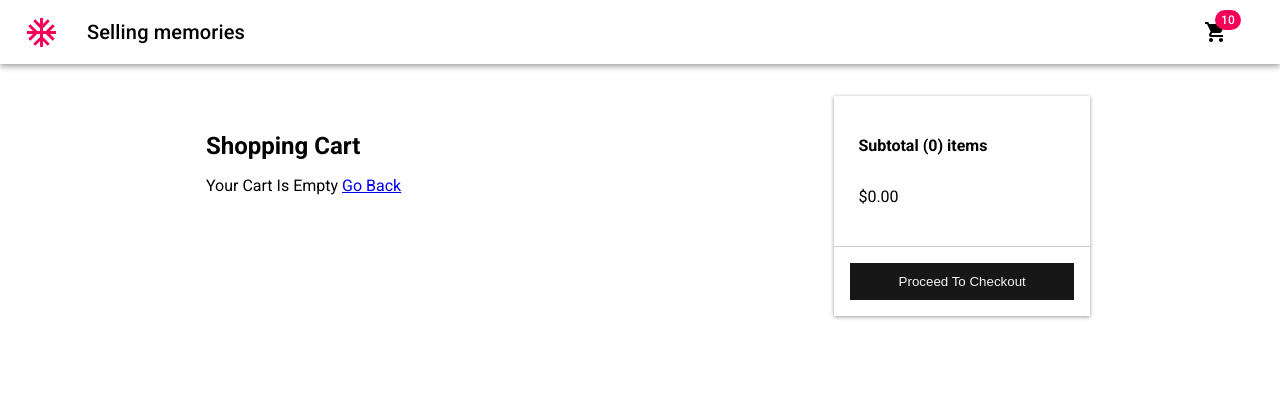
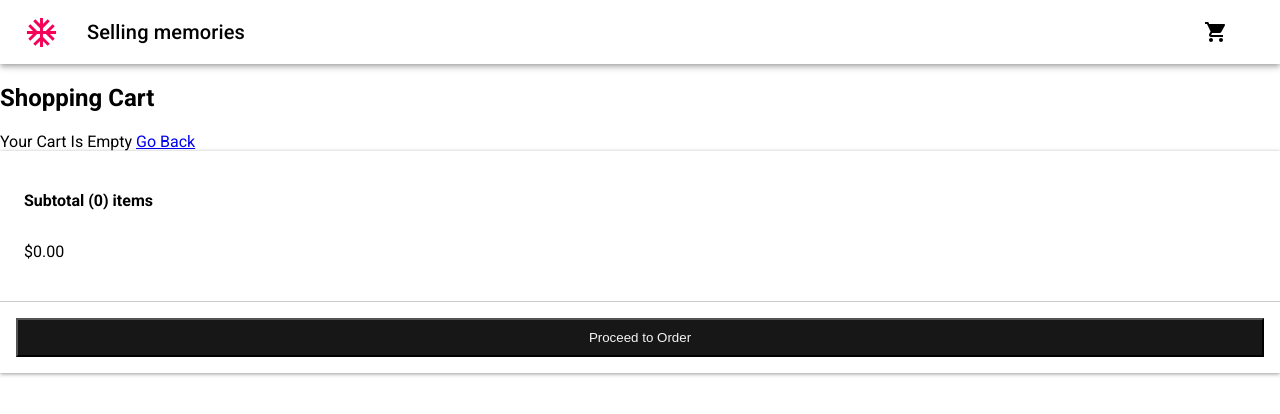
Before and after one commit to BarbaraPakula/memories_shop_react, a React (Create React App) app in the folder frontend/: page /cart in a window 1280 px wide. Shown: the top 414 px of the page. Built offline with nearby package versions, Linux system fonts and the light colour scheme.

Commit message:
Add getCartCount to Header and remove some bugs

```diff
--- a/frontend/src/components/common/productCard/ProductCard.js
+++ b/frontend/src/components/common/productCard/ProductCard.js
@@ -1,7 +1,7 @@
 import React, { useState } from "react";
 import "./ProductCard.module.scss";
 import { Link } from "react-router-dom";
-// import PropTypes from 'prop-types';
+import propTypes from 'prop-types';
 
 import { makeStyles } from "@material-ui/core/styles";
 import clsx from "clsx";
@@ -105,4 +105,12 @@ const ProductCard = ({ imageUrl, description, price, name, productId }) => {
   );
 };
 
+ProductCard.propTypes = {
+  imageUrl: propTypes.string,
+  description: propTypes.string,
+  price: propTypes.number,
+  name: propTypes.string,
+  productId: propTypes.string,
+};
+
 export default ProductCard;
--- a/frontend/src/components/layout/header/Header.js
+++ b/frontend/src/components/layout/header/Header.js
@@ -1,12 +1,10 @@
-import React from 'react';
-// import styles from './Header.module.scss';
+import React from "react";
+import { Link } from "react-router-dom";
+import { useSelector } from "react-redux";
 
-import { makeStyles } from '@material-ui/core/styles';
-
-import { ShoppingCart } from '@material-ui/icons';
-import AcUnitIcon from '@material-ui/icons/AcUnit';
-
-import { Link } from 'react-router-dom';
+import { makeStyles } from "@material-ui/core/styles";
+import { ShoppingCart } from "@material-ui/icons";
+import AcUnitIcon from "@material-ui/icons/AcUnit";
 import {
   AppBar,
   Toolbar,
@@ -14,7 +12,7 @@ import {
   Badge,
   MenuItem,
   Typography,
-} from '@material-ui/core';
+} from "@material-ui/core";
 
 const useStyles = makeStyles((theme) => ({
   root: {
@@ -28,8 +26,14 @@ const useStyles = makeStyles((theme) => ({
   },
 }));
 
-export const Header = (props) => {
+export const Header = () => {
   const classes = useStyles();
+  const cart = useSelector((state) => state.cart);
+  console.log("mmm cart:", cart);
+  const { cartItems } = cart;
+  const getCartCount = () => {
+    return cartItems.reduce((qty, item) => Number(item.qty) + qty, 0);
+  };
 
   return (
     <div className={classes.root}>
@@ -59,7 +63,7 @@ export const Header = (props) => {
               aria-label="Show cart items"
               color="inherit"
             >
-              <Badge badgeContent={'10'} color="secondary">
+              <Badge badgeContent={getCartCount()} color="secondary">
                 <ShoppingCart />
               </Badge>
             </IconButton>
--- a/frontend/src/components/views/cartpage/Cartpage.js
+++ b/frontend/src/components/views/cartpage/Cartpage.js
@@ -1,18 +1,16 @@
-import React from 'react';
-import styles from './Cartpage.scss';
-import { useEffect } from 'react';
-import { useSelector, useDispatch } from 'react-redux';
+import React from "react";
+import styles from "./Cartpage.scss";
+import { useEffect } from "react";
+import { useSelector, useDispatch } from "react-redux";
 import { Link } from "react-router-dom";
 
-
 // Components
-
-import CartItem from '../../common/CartItem/CartItem';
+import CartItem from "../../common/CartItem/CartItem";
 
 // Actions
-import { addToCart, removeFromCart } from '../../../redux/cartReducer';
+import { addToCart, removeFromCart } from "../../../redux/cartReducer";
 
-const Cart = (props) => {
+const Cart = () => {
   const dispatch = useDispatch();
 
   const cart = useSelector((state) => state.cart);
@@ -38,23 +36,20 @@ const Cart = (props) => {
       .toFixed(2);
   };
 
-
   return (
-    <div className={styles.root}>
-      <>
-        <div className='cartscreen'>
-          <div className='cartscreen__left'>
+    <div className={styles.cartpage}>
+      <div className={styles.cartpage__left}>
         <h2>Shopping Cart</h2>
 
         {cartItems.length === 0 ? (
           <div>
-                Your Cart Is Empty <Link to='/'>Go Back</Link>
+            Your Cart Is Empty <Link to="/">Go Back</Link>
           </div>
         ) : (
           cartItems.map((item) => (
             <CartItem
               key={item.product}
-                  // item={item}
+              item={item}
               qtyChangeHandler={qtyChangeHandler}
               removeHandler={removeFromCartHandler}
               name={item.name}
@@ -65,17 +60,15 @@ const Cart = (props) => {
         )}
       </div>
 
-          <div className='cartscreen__right'>
-            <div className='cartscreen__info'>
+      <div className="cartpage__right">
+        <div className="cartpage__info">
           <p>Subtotal ({getCartCount()}) items</p>
           <p>${getCartSubTotal()}</p>
         </div>
         <div>
-              <button>Proceed To Checkout</button>
+          <button>Proceed to Order </button>
         </div>
       </div>
-        </div>
-      </>
     </div>
   );
 };
--- a/frontend/src/components/views/cartpage/Cartpage.scss
+++ b/frontend/src/components/views/cartpage/Cartpage.scss
@@ -1,77 +1,75 @@
 @import '../../../styles/settings.scss';
 
-.cartscreen {
+.cartpage {
   display: flex;
   max-width: 1300px;
   margin: 2rem auto;
 }
 
-.cartscreen h2 {
+.cartpage h2 {
   margin-bottom: 1rem;
 }
 
-.cartscreen__left {
+.cartpage__left {
   flex: 0.7;
   margin-right: 1rem;
   background: transparent;
   padding: 1rem;
 }
 
-.cartscreen__right {
+.cartpage__right {
   flex: 0.3;
-  background: #fff;
   box-shadow: 0 1px 4px rgba(0, 0, 0, 0.4);
   height: fit-content;
 }
 
-.cartscreen__right div {
+.cartpage__right div {
   border-bottom: 1px solid rgba(0, 0, 0, 0.2);
   padding: 1rem;
 }
 
-.cartscreen__info p {
+.cartpage__info p {
   padding: 8px;
 }
 
-.cartscreen__info p:first-child {
+.cartpage__info p:first-child {
   font-weight: bold;
 }
 
-.cartscreen__right div:last-child {
+.cartpage__right div:last-child {
   border: none;
 }
 
-.cartscreen__right div button {
+.cartpage__right div button {
   padding: 10px 17px;
   width: 100%;
   background: #171717;
   color: #f4f4f4;
-  border: 1px solid #171717;
   cursor: pointer;
 }
 
-.cartscreen__right div button:hover {
+.cartpage__right div button:hover {
   opacity: 0.9;
 }
 
 @media (max-width: 1320px) {
-  .cartscreen {
+  .cartpage {
     max-width: 900px;
   }
 }
 
 @media (max-width: 960px) {
-  .cartscreen {
+  .cartpage {
     max-width: 800px;
   }
 }
 
 @media (max-width: 960px) {
-  .cartscreen {
+  .cartpage {
     flex-direction: column;
   }
 
-  .cartscreen__right {
+  .cartpage__right {
     margin: 1rem;
   }
 }
--- a/frontend/src/redux/cartReducer.js
+++ b/frontend/src/redux/cartReducer.js
@@ -1,5 +1,7 @@
 import axios from 'axios';
 
+
+//actions
 export const ADD_TO_CART = 'ADD_TO_CART';
 export const REMOVE_FROM_CART = 'REMOVE_FROM_CART';
 export const CART_RESET = 'CART_RESET';
```
Also changed, not shown: frontend/src/components/common/CartItem/CartItem.js (+11 -11 lines), 1 other file (tests, documents, lock files or other folders). Lines whose indentation alone changed are shown as unchanged.
